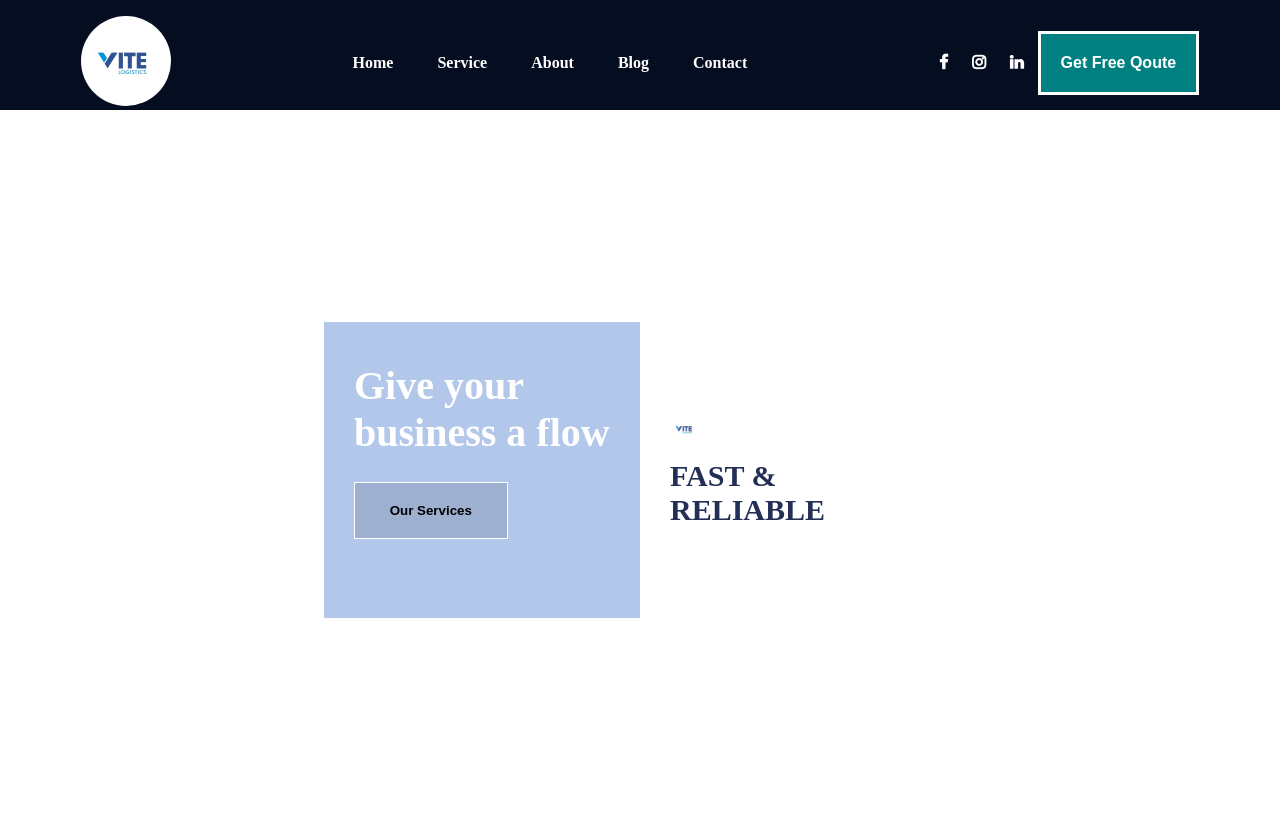
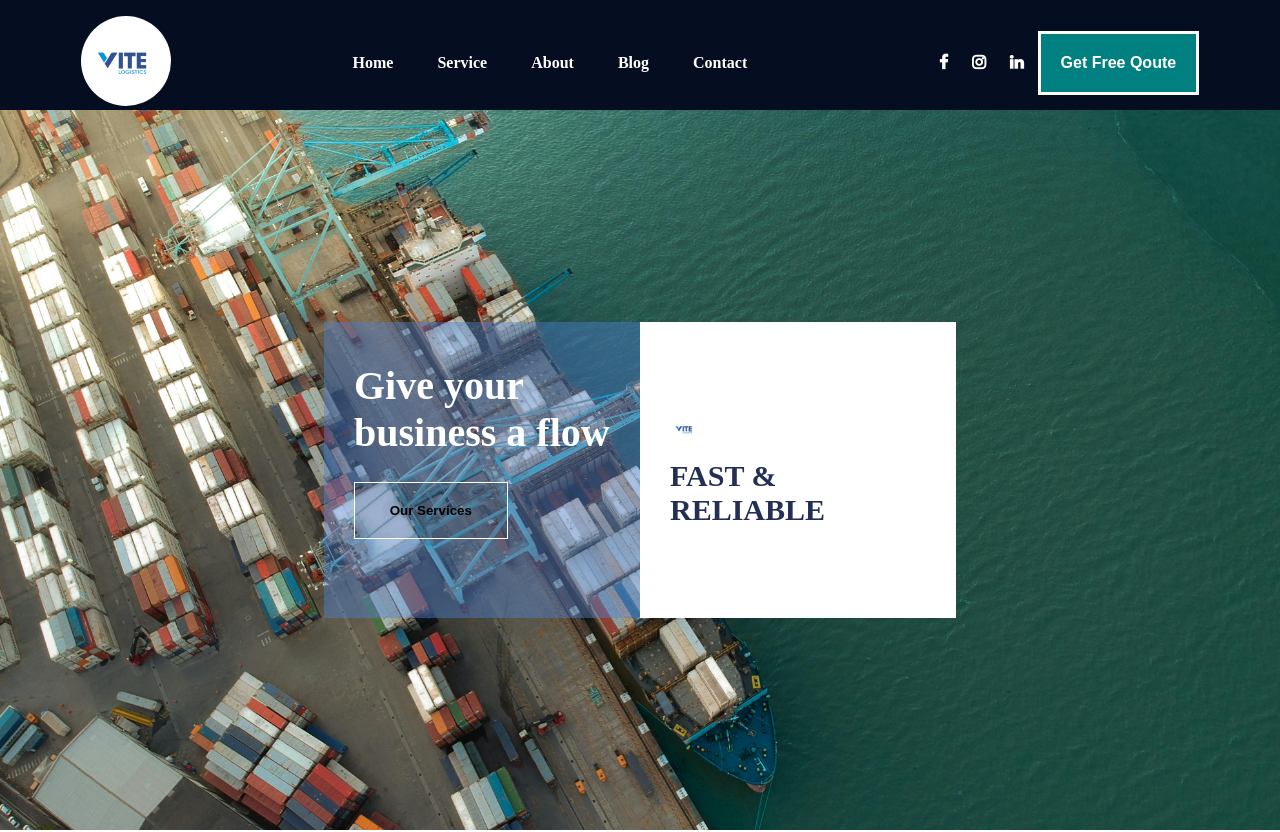
Before and after one commit to fdblay/Logistics, a plain HTML site: page index.html in a window 1280 px wide. Shown: the top 832 px of the page. Drawn offline with Linux system fonts and the light colour scheme; the site is published under a folder, as on GitHub Pages, so addresses that start at the root find nothing.

Commit message:
worked on header background image link

```diff
--- a/css/style.css
+++ b/css/style.css
@@ -45,7 +45,7 @@ nav a {
 }
 
 .bg-image {
-    background-image: url("/assets/images/sea3.jpg");
+    background-image: url("../assets/images/sea3.jpg");
     background-size: 100%;
     width: 100%;
     height: 90vh;
```
